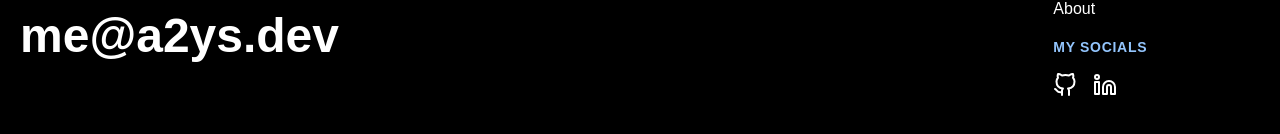
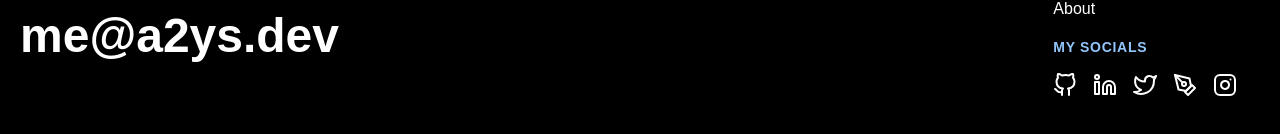
Before and after one commit to a2ys/new-website, a React (Vite) app: page / in a window 1280 px wide. Shown: the part 1302-1436 px from the top of the page. Built offline with nearby package versions, Linux system fonts and the light colour scheme; a web font is replaced by a local one.

Commit message:
Moved all the social links to Footer, going to ditch the menu completely

```diff
--- a/src/components/Footer.tsx
+++ b/src/components/Footer.tsx
@@ -36,12 +36,57 @@ const Footer = () => {
                   title="Link to LinkedIn page"
                   target="_blank"
                   rel="me nofollow noreferrer"
-                  className="inline-block text-white"
+                  className="inline-block pr-4 text-white"
                 >
                   <svg className="feather">
                     <path d="M16 8a6 6 0 0 1 6 6v7h-4v-7a2 2 0 0 0-2-2 2 2 0 0 0-2 2v7h-4v-7a6 6 0 0 1 6-6z"></path>
                     <rect x="2" y="9" width="4" height="12"></rect>
                     <circle cx="4" cy="4" r="2"></circle>
+                  </svg>
+                </a>
+                <a
+                  href="https://twitter.com/unreal_sapien"
+                  title="Link to Twitter"
+                  target="_blank"
+                  rel="me nofollow noreferrer"
+                  className="inline-block pr-4 text-white"
+                >
+                  <svg className="feather">
+                    <path d="M23 3a10.9 10.9 0 0 1-3.14 1.53 4.48 4.48 0 0 0-7.86 3v1A10.66 10.66 0 0 1 3 4s-4 9 5 13a11.64 11.64 0 0 1-7 2c9 5 20 0 20-11.5a4.5 4.5 0 0 0-.08-.83A7.72 7.72 0 0 0 23 3z"></path>
+                  </svg>
+                </a>
+                <a
+                  href="https://blog.a2ys.dev"
+                  title="Link to Blog"
+                  target="_blank"
+                  rel="me nofollow noreferrer"
+                  className="inline-block pr-4 text-white"
+                >
+                  <svg className="feather">
+                    <path d="M12 19l7-7 3 3-7 7-3-3z"></path>
+                    <path d="M18 13l-1.5-7.5L2 2l3.5 14.5L13 18l5-5z"></path>
+                    <path d="M2 2l7.586 7.586"></path>
+                    <circle cx="11" cy="11" r="2"></circle>
+                  </svg>
+                </a>
+                <a
+                  href="https://instagram.com/_cococolastic_"
+                  title="Link to Instagram"
+                  target="_blank"
+                  rel="me nofollow noreferrer"
+                  className="inline-block pr-4 text-white"
+                >
+                  <svg className="feather">
+                    <rect
+                      x="2"
+                      y="2"
+                      width="20"
+                      height="20"
+                      rx="5"
+                      ry="5"
+                    ></rect>
+                    <path d="M16 11.37A4 4 0 1 1 12.63 8 4 4 0 0 1 16 11.37z"></path>
+                    <line x1="17.5" y1="6.5" x2="17.51" y2="6.5"></line>
                   </svg>
                 </a>
               </nav>
@@ -87,12 +132,50 @@ const Footer = () => {
                 title="Link to LinkedIn page"
                 target="_blank"
                 rel="me nofollow noreferrer"
-                className="inline-block text-white"
+                className="inline-block pr-4 text-white"
               >
                 <svg className="feather">
                   <path d="M16 8a6 6 0 0 1 6 6v7h-4v-7a2 2 0 0 0-2-2 2 2 0 0 0-2 2v7h-4v-7a6 6 0 0 1 6-6z"></path>
                   <rect x="2" y="9" width="4" height="12"></rect>
                   <circle cx="4" cy="4" r="2"></circle>
+                </svg>
+              </a>
+              <a
+                href="https://twitter.com/unreal_sapien"
+                title="Link to Twitter"
+                target="_blank"
+                rel="me nofollow noreferrer"
+                className="inline-block pr-4 text-white"
+              >
+                <svg className="feather">
+                  <path d="M23 3a10.9 10.9 0 0 1-3.14 1.53 4.48 4.48 0 0 0-7.86 3v1A10.66 10.66 0 0 1 3 4s-4 9 5 13a11.64 11.64 0 0 1-7 2c9 5 20 0 20-11.5a4.5 4.5 0 0 0-.08-.83A7.72 7.72 0 0 0 23 3z"></path>
+                </svg>
+              </a>
+              <a
+                href="https://blog.a2ys.dev"
+                title="Link to Blog"
+                target="_blank"
+                rel="me nofollow noreferrer"
+                className="inline-block pr-4 text-white"
+              >
+                <svg className="feather">
+                  <path d="M12 19l7-7 3 3-7 7-3-3z"></path>
+                  <path d="M18 13l-1.5-7.5L2 2l3.5 14.5L13 18l5-5z"></path>
+                  <path d="M2 2l7.586 7.586"></path>
+                  <circle cx="11" cy="11" r="2"></circle>
+                </svg>
+              </a>
+              <a
+                href="https://instagram.com/_cococolastic_"
+                title="Link to Instagram"
+                target="_blank"
+                rel="me nofollow noreferrer"
+                className="inline-block pr-4 text-white"
+              >
+                <svg className="feather">
+                  <rect x="2" y="2" width="20" height="20" rx="5" ry="5"></rect>
+                  <path d="M16 11.37A4 4 0 1 1 12.63 8 4 4 0 0 1 16 11.37z"></path>
+                  <line x1="17.5" y1="6.5" x2="17.51" y2="6.5"></line>
                 </svg>
               </a>
             </nav>
--- a/src/components/Sidebar.tsx
+++ b/src/components/Sidebar.tsx
@@ -32,71 +32,7 @@ const Sidebar = ({ isSidebarOpen, toggleSidebar }: SidebarProps) => {
         >
           About
         </a>
-      </nav>{" "}
-      <div className="flex flex-wrap justify-between mt-auto">
-        <a
-          href="https://twitter.com/unreal_sapien"
-          title="Link to Twitter"
-          target="_blank"
-          rel="me nofollow noreferrer"
-          className="text-black hover:text-white"
-        >
-          <svg className="feather">
-            <path d="M23 3a10.9 10.9 0 0 1-3.14 1.53 4.48 4.48 0 0 0-7.86 3v1A10.66 10.66 0 0 1 3 4s-4 9 5 13a11.64 11.64 0 0 1-7 2c9 5 20 0 20-11.5a4.5 4.5 0 0 0-.08-.83A7.72 7.72 0 0 0 23 3z"></path>
-          </svg>
-        </a>
-        <a
-          href="https://blog.a2ys.dev"
-          title="Link to Blog"
-          target="_blank"
-          rel="me nofollow noreferrer"
-          className="text-black hover:text-white"
-        >
-          <svg className="feather">
-            <path d="M12 19l7-7 3 3-7 7-3-3z"></path>
-            <path d="M18 13l-1.5-7.5L2 2l3.5 14.5L13 18l5-5z"></path>
-            <path d="M2 2l7.586 7.586"></path>
-            <circle cx="11" cy="11" r="2"></circle>
-          </svg>
-        </a>
-        <a
-          href="https://github.com/a2ys"
-          title="Link to GitHub"
-          target="_blank"
-          rel="me nofollow noreferrer"
-          className="text-black hover:text-white"
-        >
-          <svg className="feather">
-            <path d="M9 19c-5 1.5-5-2.5-7-3m14 6v-3.87a3.37 3.37 0 0 0-.94-2.61c3.14-.35 6.44-1.54 6.44-7A5.44 5.44 0 0 0 20 4.77 5.07 5.07 0 0 0 19.91 1S18.73.65 16 2.48a13.38 13.38 0 0 0-7 0C6.27.65 5.09 1 5.09 1A5.07 5.07 0 0 0 5 4.77a5.44 5.44 0 0 0-1.5 3.78c0 5.42 3.3 6.61 6.44 7A3.37 3.37 0 0 0 9 18.13V22"></path>
-          </svg>
-        </a>
-        <a
-          href="https://linkedin.com/in/a2ys"
-          title="Link to LinkedIn"
-          target="_blank"
-          rel="me nofollow noreferrer"
-          className="text-black hover:text-white"
-        >
-          <svg className="feather">
-            <path d="M16 8a6 6 0 0 1 6 6v7h-4v-7a2 2 0 0 0-2-2 2 2 0 0 0-2 2v7h-4v-7a6 6 0 0 1 6-6z"></path>
-            <rect x="2" y="9" width="4" height="12"></rect>
-            <circle cx="4" cy="4" r="2"></circle>
-          </svg>
-        </a>
-        <a
-          href="https://instagram.com/_cococolastic_"
-          title="Link to Instagram"
-          target="_blank"
-          rel="me nofollow noreferrer"
-          className="text-black hover:text-white"
-        >
-          <svg className="feather">
-            <rect x="2" y="2" width="20" height="20" rx="5" ry="5"></rect>
-            <path d="M16 11.37A4 4 0 1 1 12.63 8 4 4 0 0 1 16 11.37z"></path>
-            <line x1="17.5" y1="6.5" x2="17.51" y2="6.5"></line>
-          </svg>
-        </a>
-      </div>
+      </nav>
     </div>
   );
 };
```
